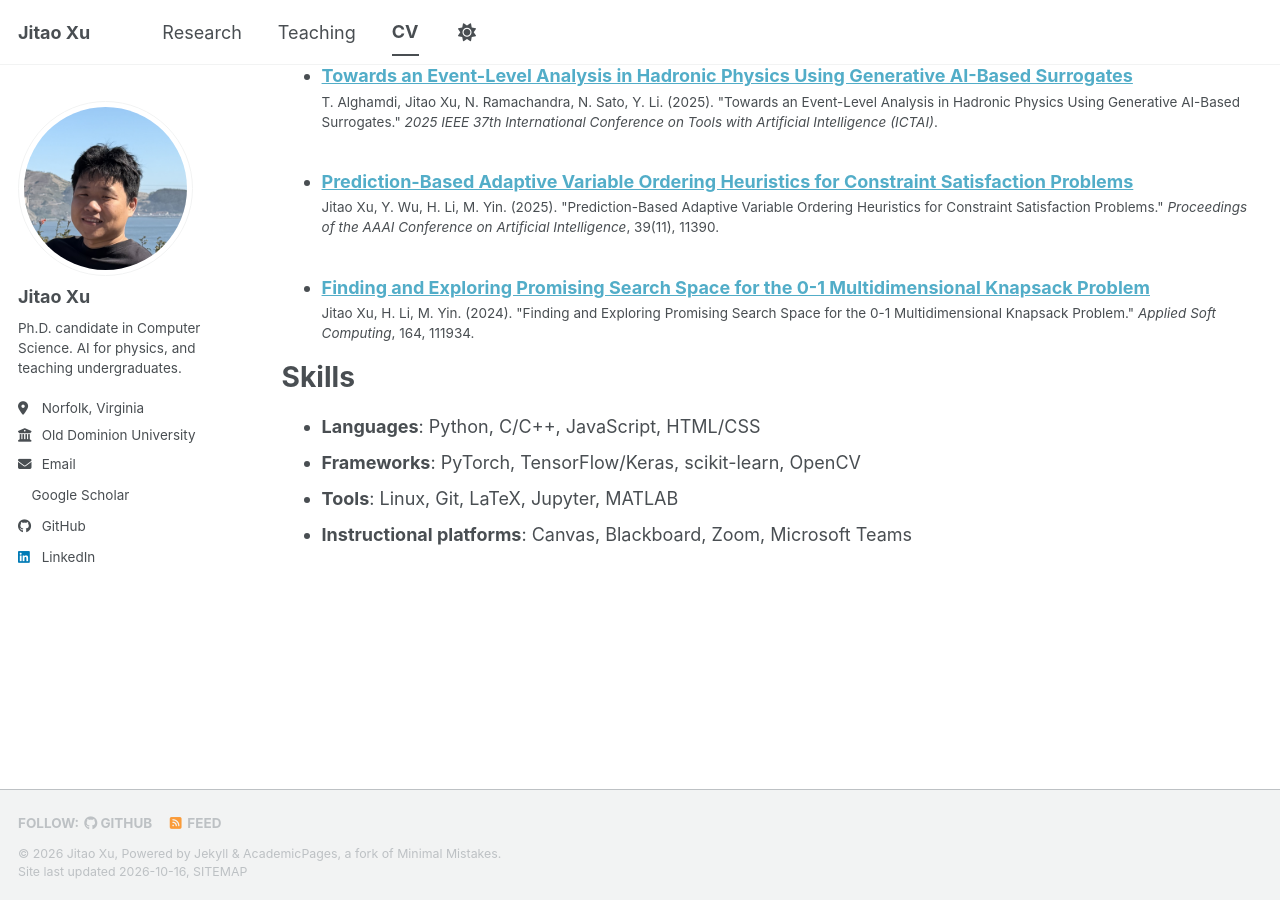
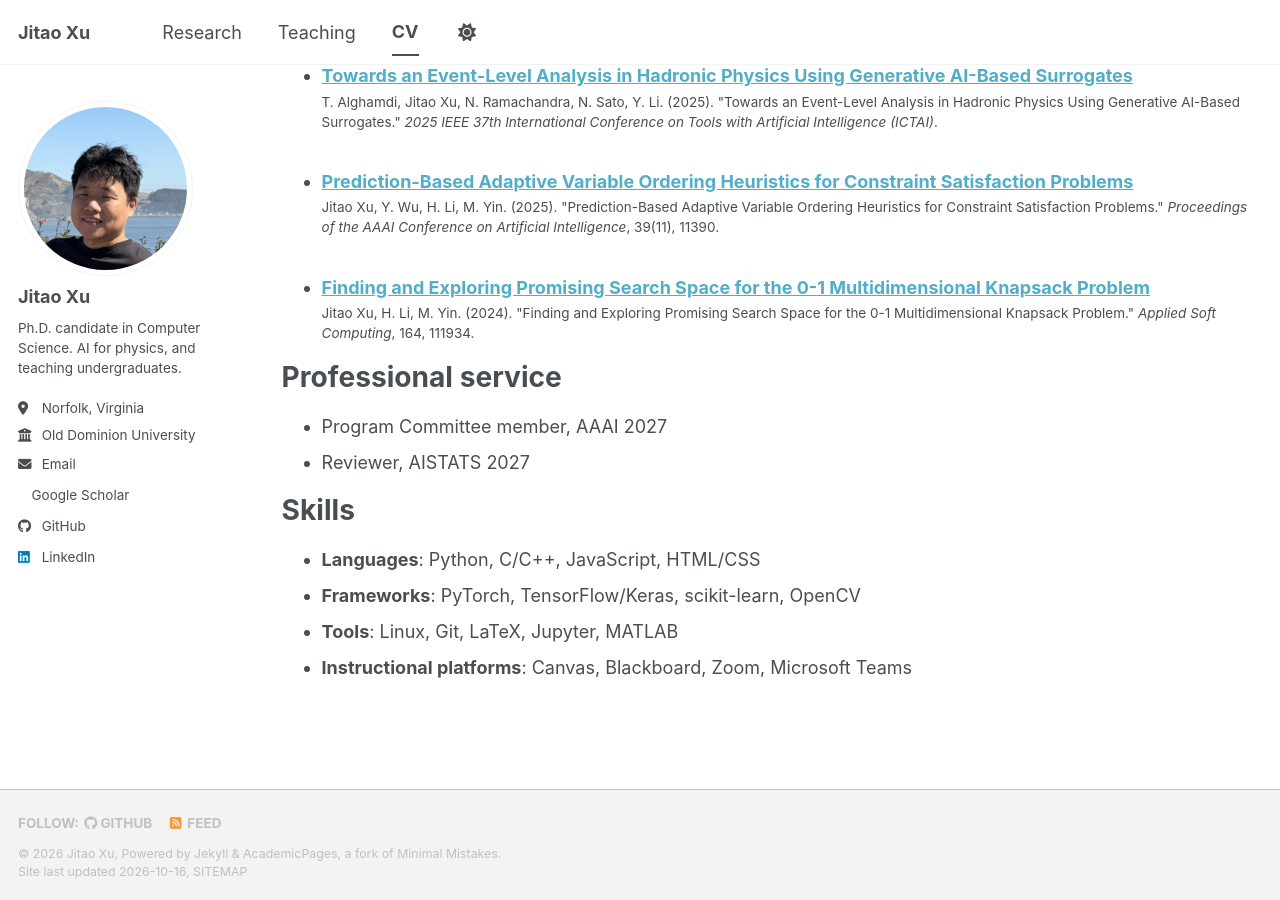
Before and after one commit to jetou/jetou.github.io, a Jekyll site: the page built from _pages/cv.md, in a window 1280 px wide and 900 px high, scrolled down 1960 px. Built offline with Jekyll 4.4.1, drawn with Linux system fonts in a browser that asks for light colours; a style sheet for code colours, icons or effects is not loaded.

Commit message:
Add AAAI 2027 and AISTATS 2027 reviewing to homepage and CV
The CV PDF is rebuilt from CV-public.tex, with a Professional Service
section on page 3.

Co-Authored-By: Claude Opus 5.5 <noreply@anthropic.com>

```diff
--- a/_pages/cv.md
+++ b/_pages/cv.md
@@ -66,6 +66,11 @@ Publications
     {% include archive-single-cv.html %}
   {% endfor %}</ul>
 
+Professional service
+======
+* Program Committee member, AAAI 2027
+* Reviewer, AISTATS 2027
+
 Skills
 ======
 * **Languages**: Python, C/C++, JavaScript, HTML/CSS
```
Also changed, not shown: _pages/about.md (+4 -0 lines), 1 other file.
